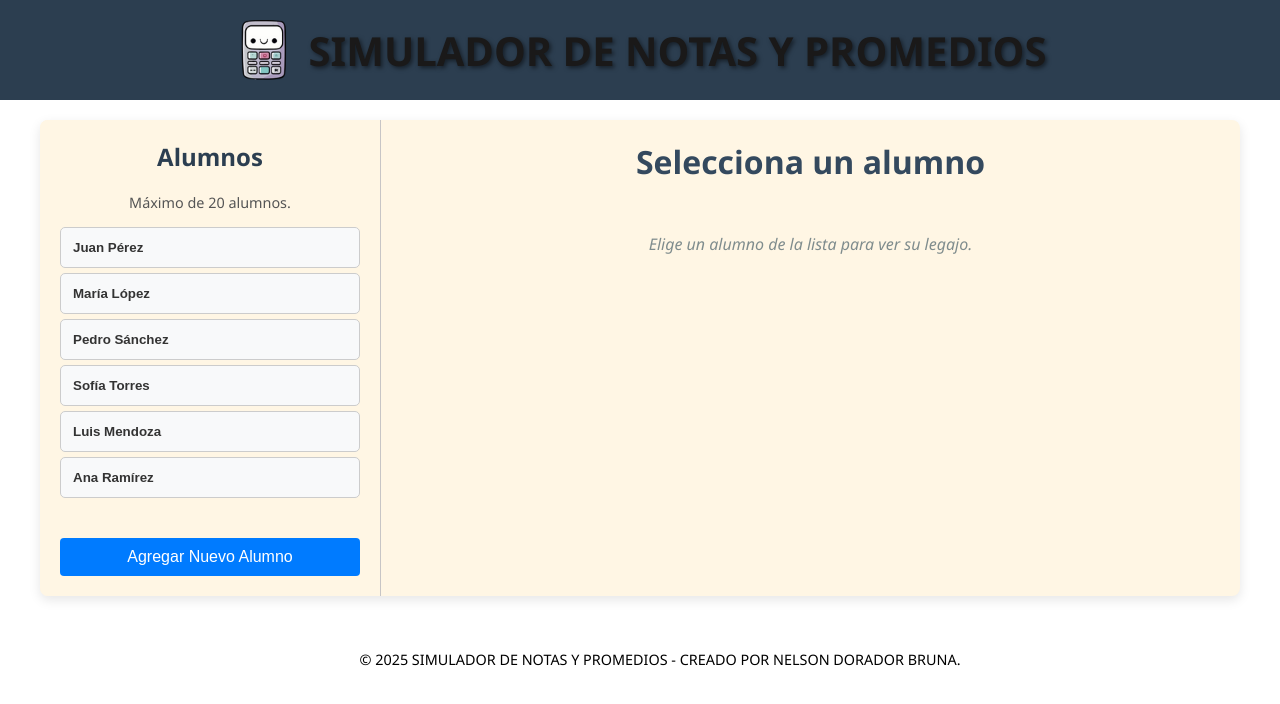
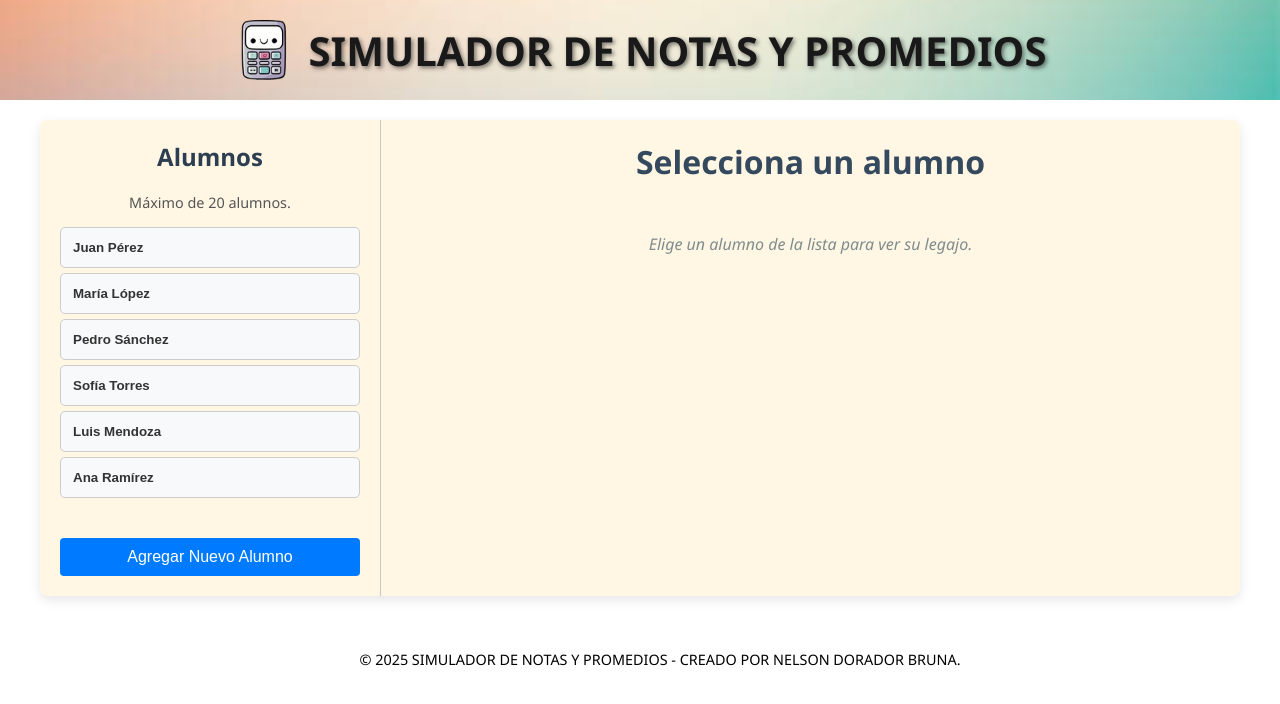
Before and after one commit to ndorador/ProyectoFinalDoradorJS, a plain HTML site: page index.html in a window 1280 px wide. Shown: the top 704 px of the page. Drawn offline with Linux system fonts and the light colour scheme; some packages are replaced by stand-ins of ours; a script that the page names is missing.

Commit message:
cambio de ruta fondo header 1.1

```diff
--- a/css/header.css
+++ b/css/header.css
@@ -3,7 +3,7 @@ header {
     color: #fff;
     padding: 20px;
     text-align: center;
-    background-image: url('./img/fondoheader.jpg');
+    background-image: url('../img/fondoheader.jpg');
     background-size: cover;
     background-position: center;
     background-repeat: no-repeat;
```
